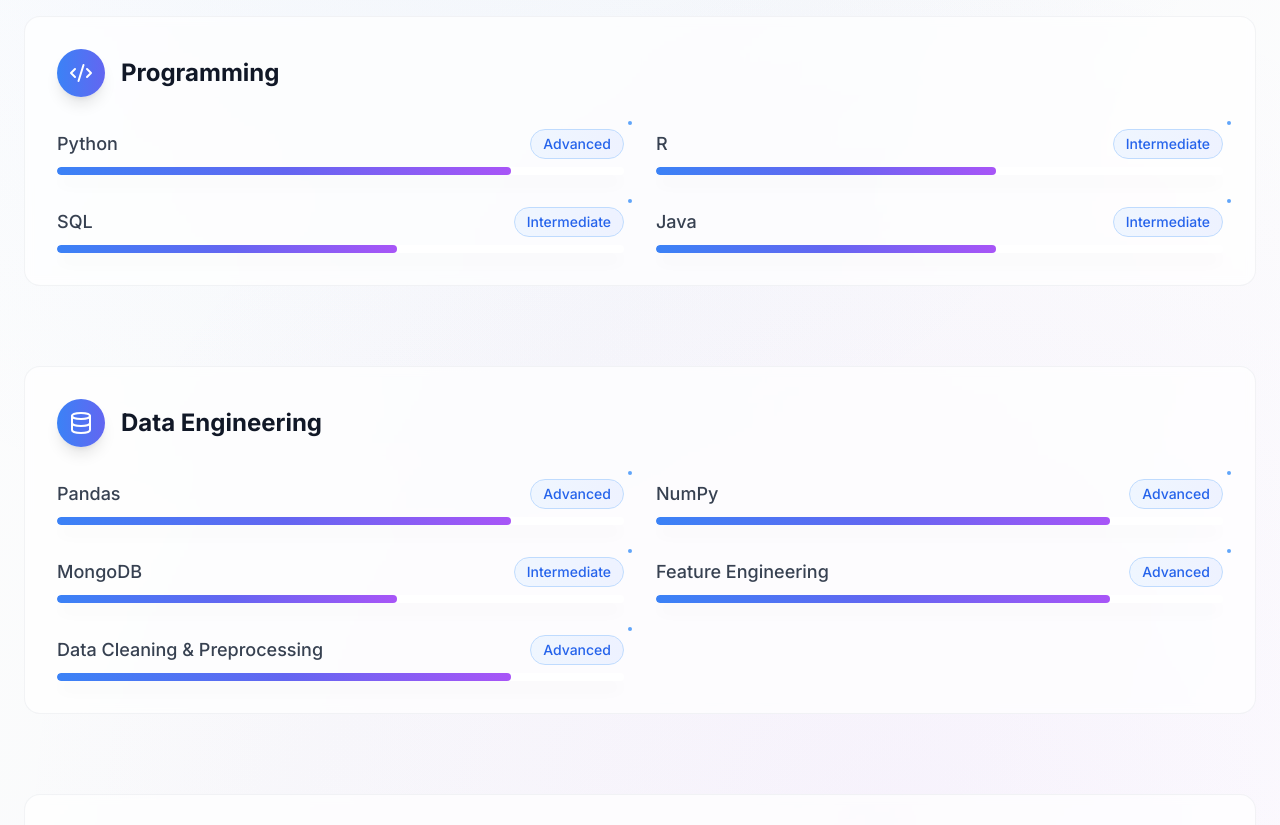
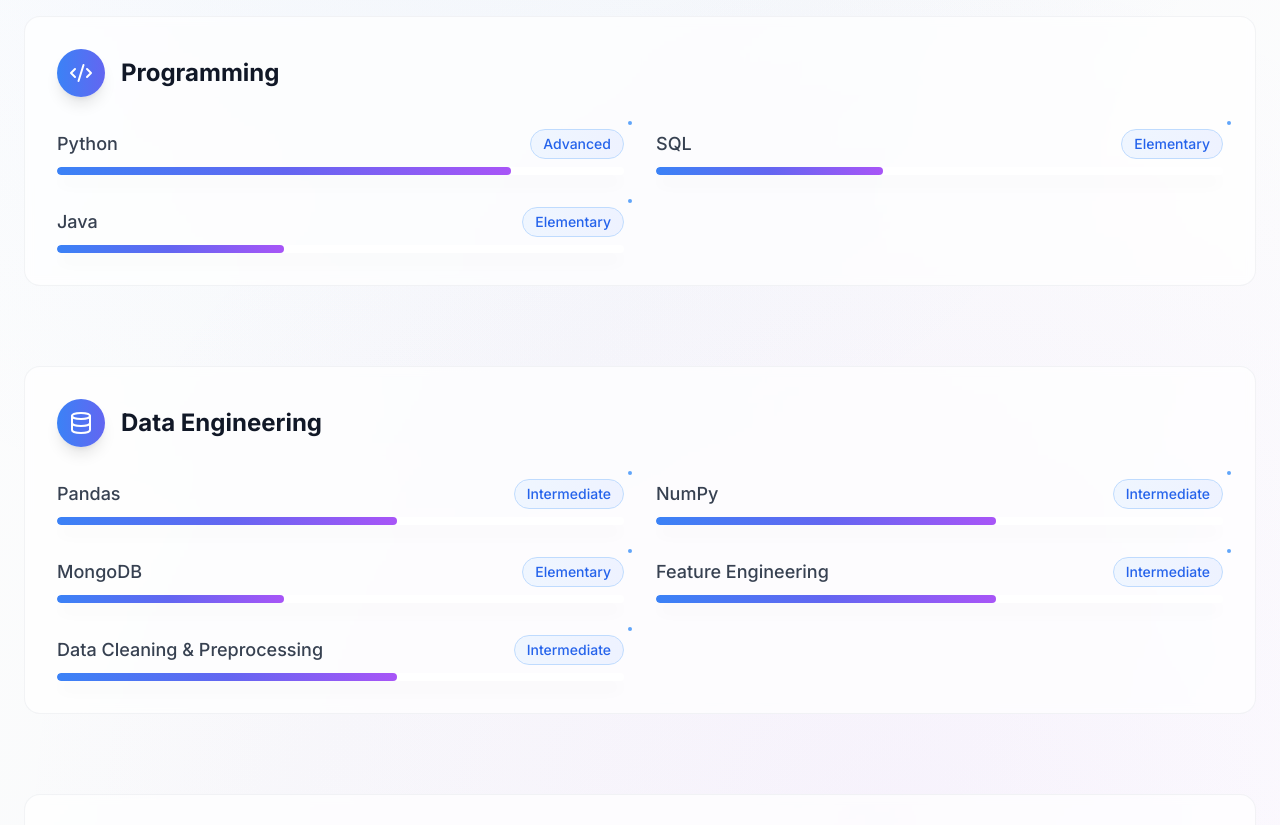
Before and after one commit to Templar121/Portfolio-2, a React (Vite) app: page / in a window 1280 px wide. Shown: the part 1500-2325 px from the top of the page. Built offline with nearby package versions, Linux system fonts and the light colour scheme.

Commit message:
Update portfolioData.ts

```diff
--- a/src/data/portfolioData.ts
+++ b/src/data/portfolioData.ts
@@ -59,32 +59,31 @@ export const techStacks: TechStack[] = [
   {
     category: 'Machine Learning & AI',
     skills: [
-      { name: 'TensorFlow', proficiency: 4 },
-      { name: 'PyTorch', proficiency: 4 },
-      { name: 'Scikit-learn', proficiency: 4 },
-      { name: 'Deep Learning', proficiency: 4 },
-      { name: 'Computer Vision', proficiency: 4 },
-      { name: 'NLP', proficiency: 4 },
-      { name: 'XAI', proficiency: 4},
+      { name: 'TensorFlow', proficiency: 3 },
+      { name: 'PyTorch', proficiency: 3 },
+      { name: 'Scikit-learn', proficiency: 3 },
+      { name: 'Deep Learning', proficiency: 3 },
+      { name: 'Computer Vision', proficiency: 3 },
+      { name: 'NLP', proficiency: 3 },
+      { name: 'XAI', proficiency: 3},
     ],
   },
   {
     category: 'Programming',
     skills: [
       { name: 'Python', proficiency: 4 },
-      { name: 'R', proficiency: 3 },
-      { name: 'SQL', proficiency: 3 },
-      { name: 'Java', proficiency: 3 },
+      { name: 'SQL', proficiency: 2 },
+      { name: 'Java', proficiency: 2 },
     ],
   },
   {
     category: 'Data Engineering',
     skills: [
-      { name: 'Pandas', proficiency: 4 },
-      { name: 'NumPy', proficiency: 4 },
-      { name: 'MongoDB', proficiency: 3 },
-      { name: 'Feature Engineering', proficiency: 4 },
-      { name: 'Data Cleaning & Preprocessing', proficiency: 4 },
+      { name: 'Pandas', proficiency: 3 },
+      { name: 'NumPy', proficiency: 3 },
+      { name: 'MongoDB', proficiency: 2 },
+      { name: 'Feature Engineering', proficiency: 3 },
+      { name: 'Data Cleaning & Preprocessing', proficiency: 3 },
     ],
   },
   {
@@ -107,7 +106,7 @@ export const projects: Project[] = [
     description: 'Developed a machine learning system that predicts carbon footprint emissions created by individuals. It has the potential to drive meaningful behavior and reduce global carbon emissions',
     image: footprint,
     tags: ['Machine Learning', 'AI for Good', 'Prediction Systems'],
-    demoLink: 'https://carbonfootprint.subhayanmukherjee.tech/',
+    demoLink: 'https://carbonfootprintemission.netlify.app/',
     codeLink: 'https://github.com/Templar121/Carbon-Footprint-estimation',
   },
   {
@@ -134,7 +133,7 @@ export const projects: Project[] = [
   description: 'Built a responsive frontend and intelligent backend for document-based conversations using Retrieval-Augmented Generation (RAG). Users can upload PDFs and interact with them using natural language queries, powered by vector search and LLMs.',
   image: DocuSage,
   tags: ['RAG', 'LLM', 'PDF Chat'],
-  demoLink: 'https://docusage.subhayanmukherjee.tech/',
+  demoLink: 'https://rag-docusage.netlify.app/',
   codeLink: 'https://github.com/Templar121/RAG-API',
 }
 ];
```
